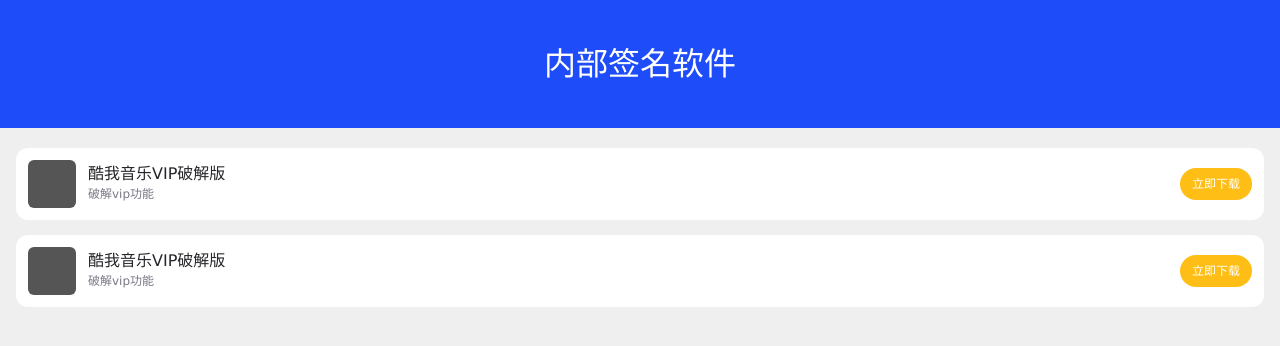
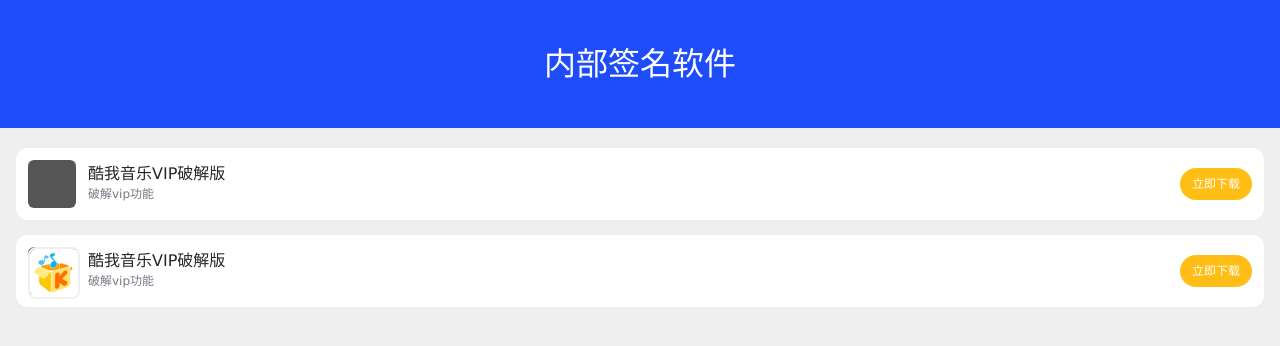
Before and after one commit to JaysonPeng/app, a plain HTML site: page index.html in a window 1280 px wide. Drawn offline with Linux system fonts and the light colour scheme.

Commit message:
Update index.html

```diff
--- a/index.html
+++ b/index.html
@@ -119,7 +119,7 @@
 
 			<div id="content">
 				<div class="icon">
-
+					<img src="https://raw.githubusercontent.com/JaysonPeng/app/main/images/kuwo.png" >
 				</div>
 				<div class="details">
 					<p>酷我音乐VIP破解版</p>
```
